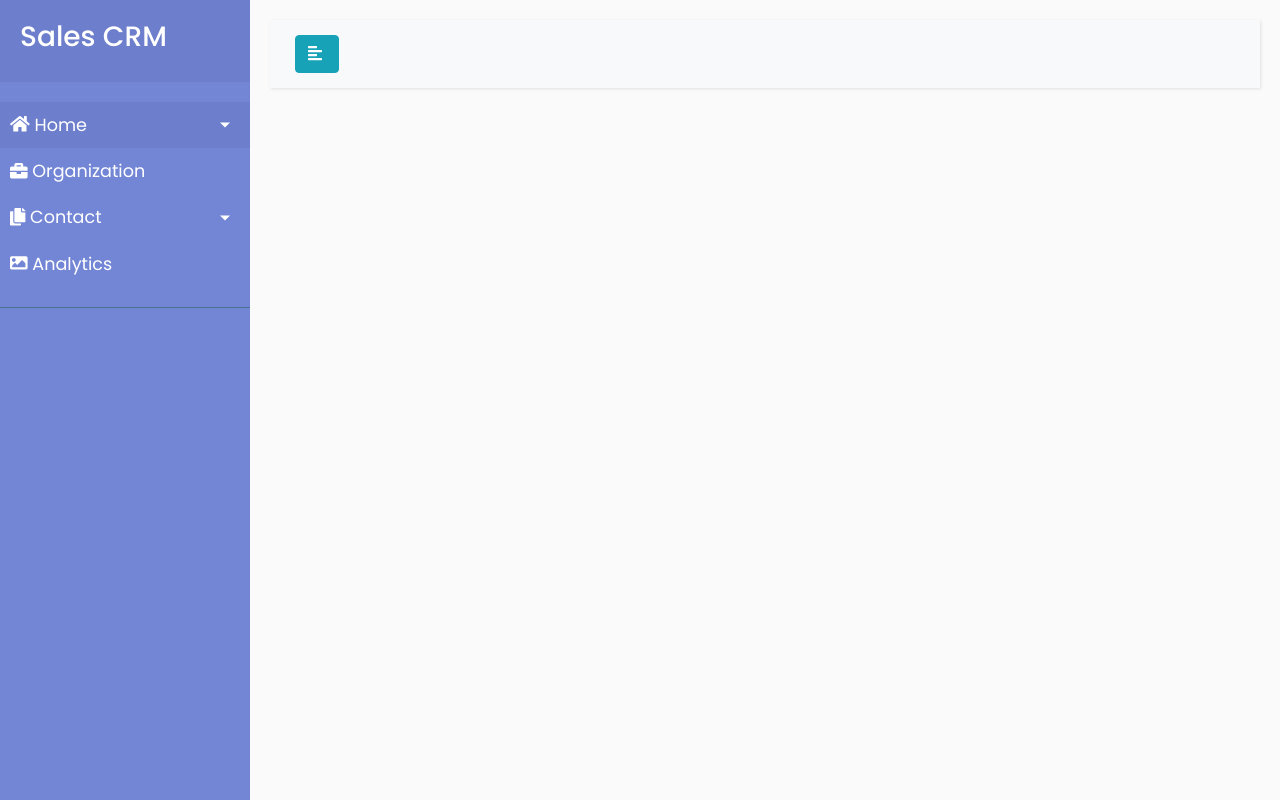
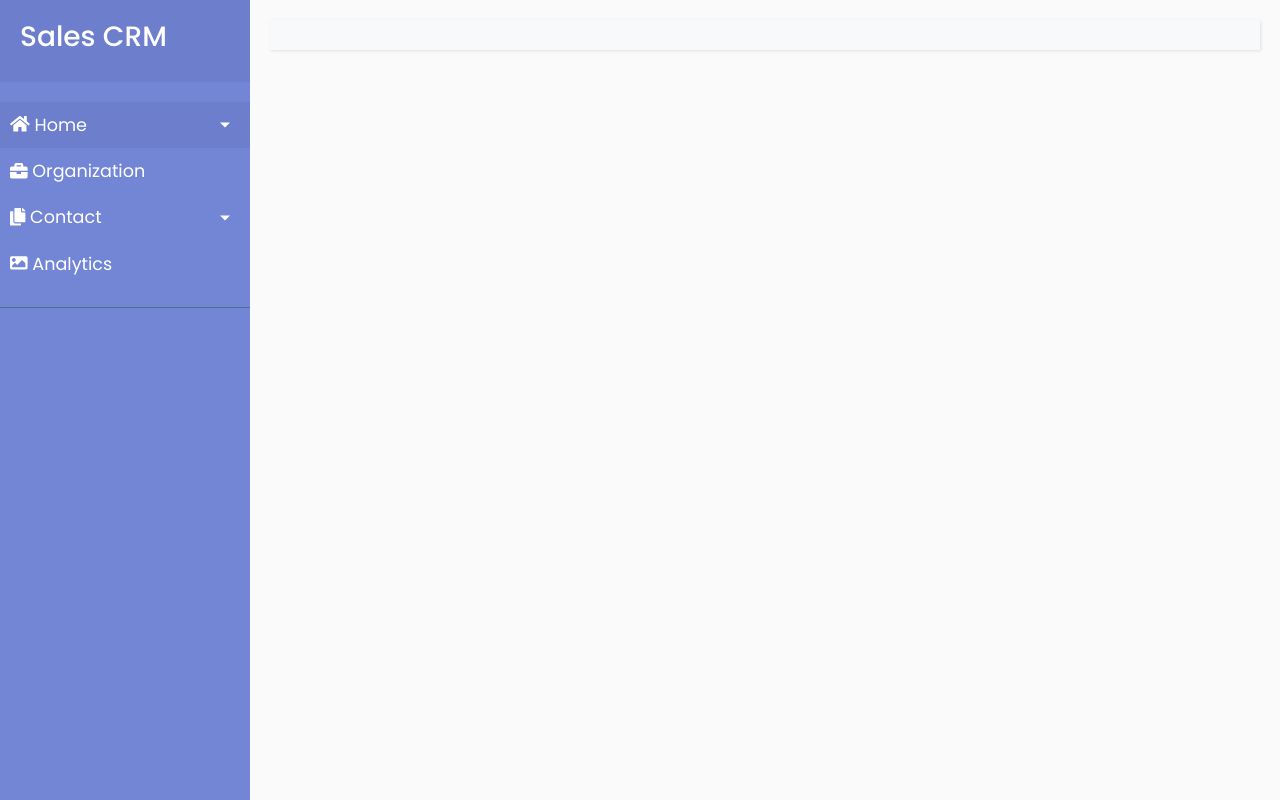
Before and after one commit to Ashfakka/Sales_RVS, a Flask app: page / in a window 1280 px wide. Run offline with Flask 2, Linux system fonts and the light colour scheme; some libraries are stand-ins or nearby versions.

Commit message:
Removed collapse tab

```diff
--- a/templates/home.html
+++ b/templates/home.html
@@ -45,7 +45,7 @@
         <div id="content">
 
             <nav class="navbar navbar-expand-lg navbar-light bg-light">
-                <div class="container-fluid">
+                <!-- <div class="container-fluid">
 
                     <button type="button" id="sidebarCollapse" class="btn btn-info">
                         <i class="fas fa-align-left"></i>
@@ -58,7 +58,7 @@
                     <div class="collapse navbar-collapse" id="navbarSupportedContent">
 
                     </div>
-                </div>
+                </div> -->
             </nav>
 
             </div>
```
